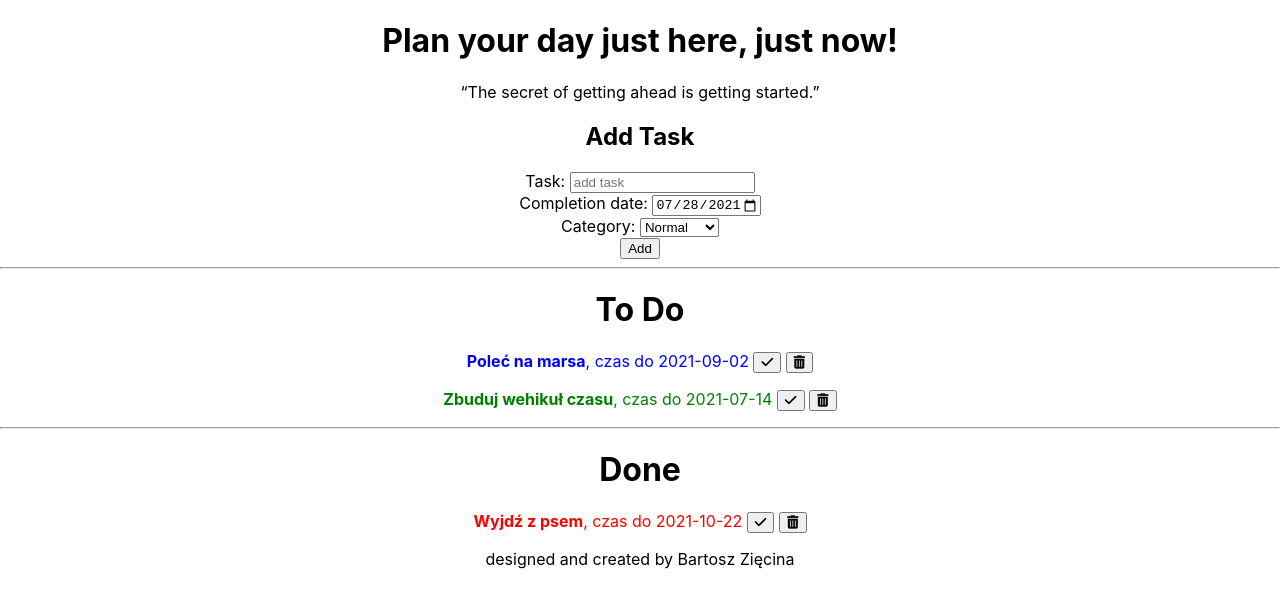
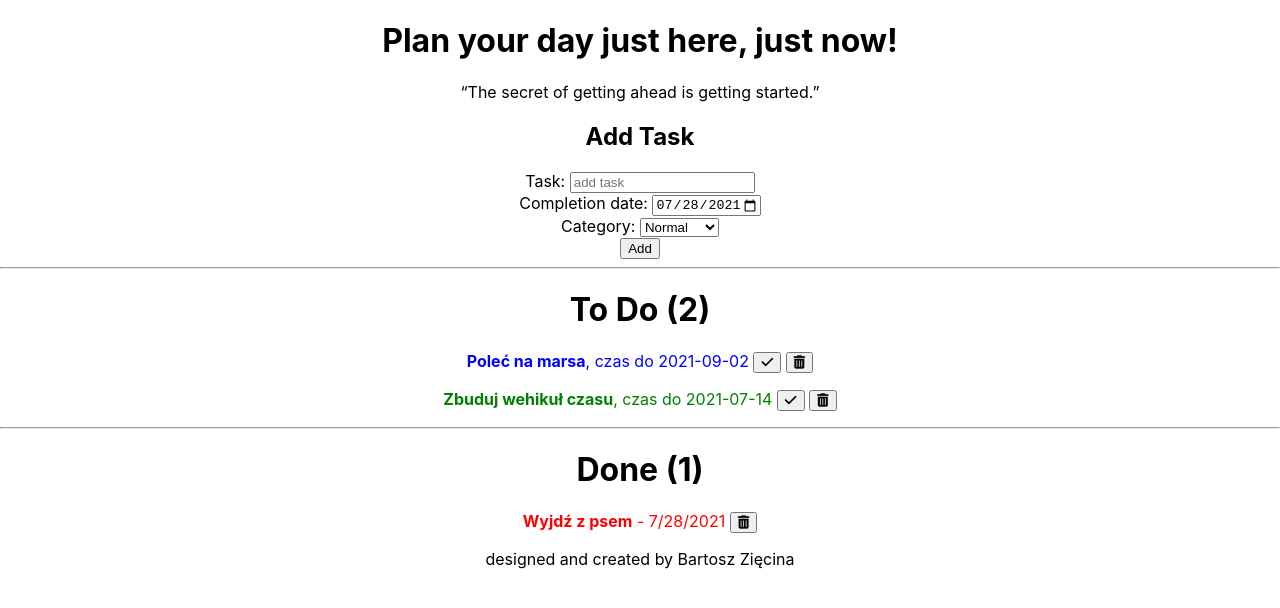
Before and after one commit to bartekmnemo/todo-app, a React (Create React App) app: page / in a window 1280 px wide. Shown: the top 608 px of the page. Built offline with nearby package versions, Linux system fonts and the light colour scheme.

Commit message:
add functionality to done  task/ remove task

```diff
--- a/src/components/AddTask.js
+++ b/src/components/AddTask.js
@@ -27,7 +27,8 @@ class AddTask extends Component {
         }
     }
 
-    addNewTask = () => {
+    addNewTask = e => {
+        e.preventDefault()
        const {value, date, category} = this.state
     //    const newList =
        if(value && date && category) {
@@ -43,10 +44,10 @@ class AddTask extends Component {
     render() {
         const maxDate = (dateToday.slice(0,4) * 1 + 1) + "-12-31";
         return (
-            <>
+            <div className="addTaskSection">
 
                 <h2>Add Task</h2>
-
+               <form onSubmit>
                     <div><label htmlFor="taskValue">Task: </label><input type="text" id="taskValue" value={this.state.value} onChange={this.handleClick} placeholder="add task"/></div>
                     <div><label htmlFor="deadline">Completion date:</label> <input type="date" id="deadline" value={this.state.date}  onChange={this.handleClick} min={dateToday} max={maxDate}/></div>
                     <div><label htmlFor="group">Category: </label>
@@ -58,8 +59,9 @@ class AddTask extends Component {
                         </select>
                     </div>
                     <button onClick={this.addNewTask}>Add</button>
+                </form>
                 <hr />
-            </>
+            </div>
          );
     }
 }
--- a/src/components/App.js
+++ b/src/components/App.js
@@ -60,13 +60,33 @@ class App extends Component {
     idCounter++;
     console.log(idCounter)
   }
+
+  handleCheck = id => {
+    console.log(id)
+    const tasks = [...this.state.tasks]
+
+    tasks.forEach(task => {
+      if(task.id === id) task.active = false
+    })
+    this.setState({
+      tasks
+    })
+  }
+
+  handleRemove = id => {
+    console.log(id)
+    const tasks = [...this.state.tasks].filter( task => task.id !== id)
+    this.setState({
+      tasks
+    })
+  }
   render() {
     return (
         <div className="App">
           <h1>Plan your day just here, just now!</h1>
           <q>The secret of getting ahead is getting started.</q>
           <AddTask tasks={this.state.tasks} addTask={this.addTast}/>
-          <TasksList tasks={this.state.tasks}/>
+          <TasksList tasks={this.state.tasks} handleRemove={this.handleRemove} handleCheck={this.handleCheck}/>
           <footer>designed and created by Bartosz Zięcina</footer>
         </div>
      );
--- a/src/components/Task.js
+++ b/src/components/Task.js
@@ -4,9 +4,19 @@ const Task = props => {
     const style = {
         color: props.task.category.color
     }
-    return (
-        <p style={style}><strong>{props.task.text}</strong>, czas do {props.task.date} <button><i className="fas fa-check"></i></button> <button><i className="fas fa-trash-alt"></i></button></p>
-     );
-}
+
+    if(props.task.active){
+        return (
+            <p style={style}><strong>{props.task.text}</strong>, czas do {props.task.date} <button onClick={() => props.handleCheck(props.task.id)}><i className="fas fa-check"></i></button> <button onClick={() => props.handleRemove(props.task.id)}><i className="fas fa-trash-alt"></i></button></p>
+         );
+    }
+    else {
+        const time = new Date().toLocaleDateString()
+        return (
+            <p style={style}><strong>{props.task.text}</strong> - {time} <button onClick={() => props.handleRemove(props.task.id)}><i className="fas fa-trash-alt"></i></button></p>
+         );
+    }
+    }
+
 
 export default Task
--- a/src/components/TasksList.js
+++ b/src/components/TasksList.js
@@ -4,15 +4,22 @@ import Task from './Task'
 const TasksList = props => {
     const active = props.tasks.filter(task => task.active === true);
     const done = props.tasks.filter(task => task.active !== true);
-    const ActiveTask = active.map(task => <Task key={task.id} task={task}/>)
-    const DoneTask = done.map(task => <Task key={task.id} task={task}/>)
+    const ActiveTask = active.map(task => <Task key={task.id} task={task} handleCheck={props.handleCheck} handleRemove={props.handleRemove}/>)
+    const DoneTask = done.map(task => <Task key={task.id} task={task} handleRemove={props.handleRemove}/>)
+
     return (
         <Fragment>
-            <h1>To Do</h1>
-            <div>{ActiveTask}</div>
+            <div className="toDoSection">
+                <h1>To Do ({ActiveTask.length})</h1>
+                <div>{ActiveTask.length > 0 ? ActiveTask : <p>Find yourself something to do!</p>}</div>
+            </div>
             <hr/>
-            <h1>Done</h1>
-            <div>{DoneTask}</div>
+
+            <div className="doneSection">
+                <h1>Done ({DoneTask.length})</h1>
+                <div>{DoneTask}</div>
+            </div>
+
         </Fragment>
      )
 }
```
Lines whose indentation alone changed are shown as unchanged.
